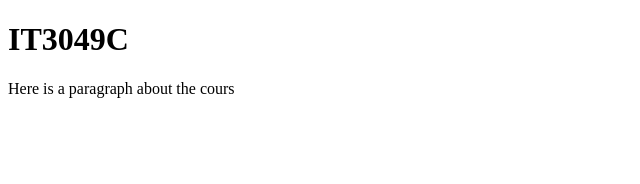
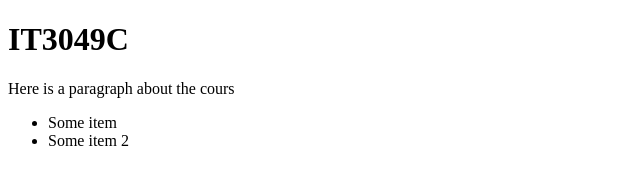
Before and after one commit to stewalc3/mywebsite, a plain HTML site: page index.html in a window 1280 px wide. Shown: the whole page, without its empty margins (0-640 px from the left). Drawn offline with Linux system fonts and the light colour scheme.

Commit message:
added an unnumbered list

```diff
--- a/index.html
+++ b/index.html
@@ -8,5 +8,9 @@
 <body>
   <h1>IT3049C</h1>
   <p>Here is a paragraph about the cours</p>
+  <ul>
+    <li>Some item</li>
+    <li>Some item 2</li>
+  </ul>
 </body>
 </html>
```
